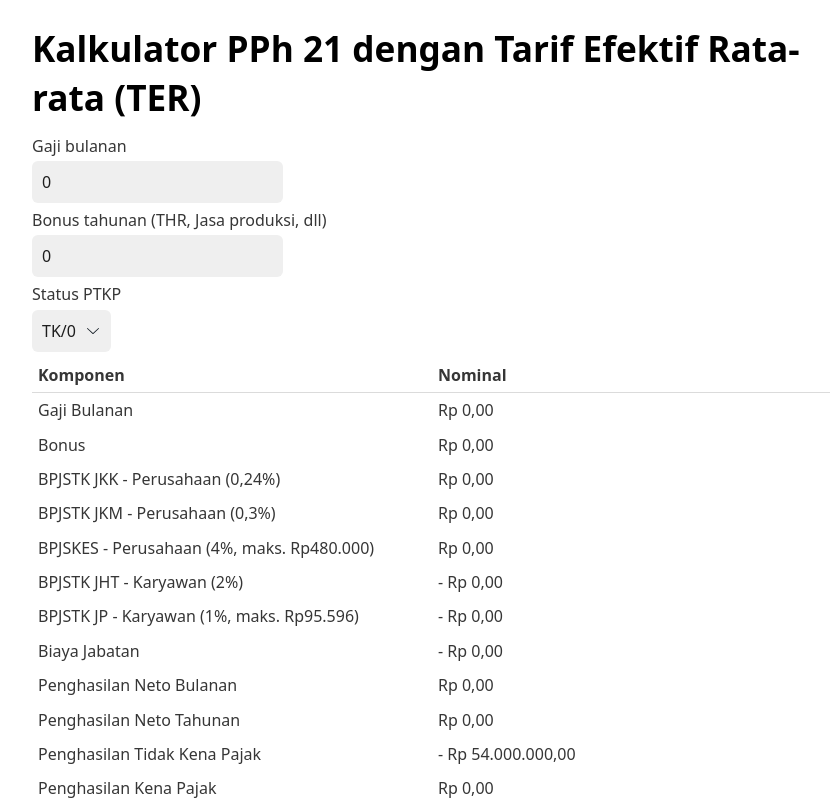
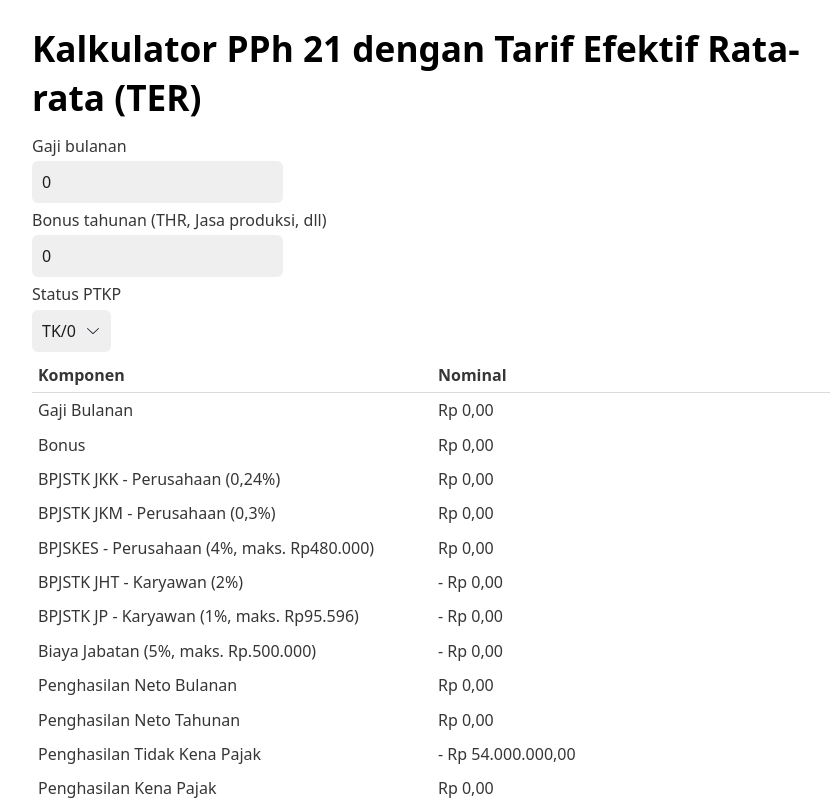
Before and after one commit to zasdaym/pph21, a SvelteKit app: page / in a window 1280 px wide. Shown: the top 800 px of the page, without its empty margins (208-1038 px from the left). Built offline with nearby package versions, Linux system fonts and the light colour scheme.

Commit message:
Add max occupational expense info

```diff
--- a/src/routes/+page.svelte
+++ b/src/routes/+page.svelte
@@ -88,7 +88,7 @@
     <td>- {formatIdr(result.employeeInsuranceContribution.jp)}</td>
   </tr>
   <tr>
-    <td>Biaya Jabatan</td>
+    <td>Biaya Jabatan (5%, maks. Rp.500.000)</td>
     <td>- {formatIdr(result.occupationalExpense)}</td>
   </tr>
   <tr>
```
